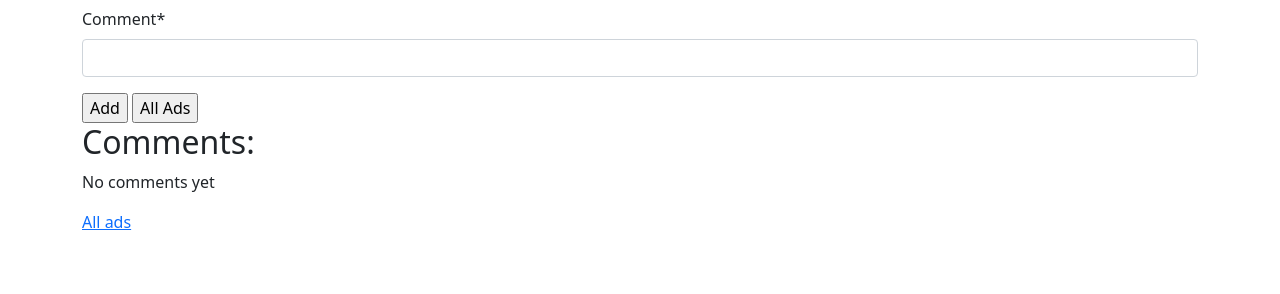
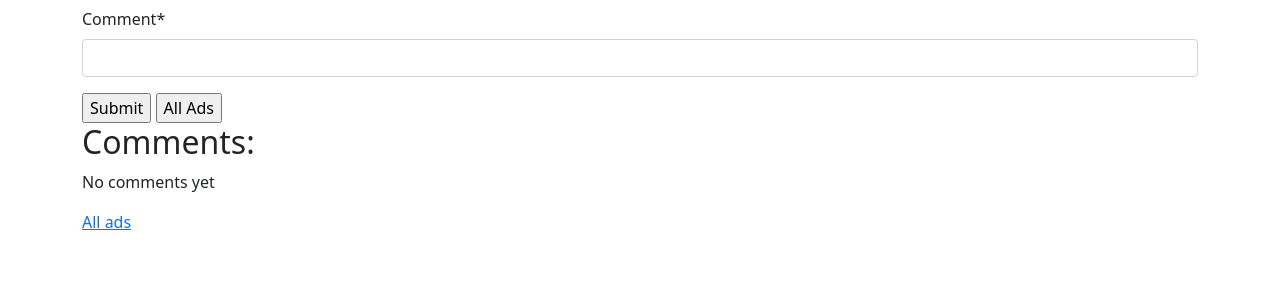
Before and after one commit to sagargoel2907/mysite, a Django app: template ads/templates/ads/ad_detail.html in a window 1280 px wide. Shown: the part 151-445 px from the top of the page. Run offline with Django 4.2, Linux system fonts and the light colour scheme; the template is opened without the code that fills it: values that come from a table or form of the project are taken from there, others are empty; some libraries are stand-ins or nearby versions.

Commit message:
change commentform submit button text

```diff
--- a/ads/templates/ads/ad_detail.html
+++ b/ads/templates/ads/ad_detail.html
@@ -22,7 +22,7 @@
     <form action="{% url "ads:ad_comment_create" ad.id %}" method="post">
         {% csrf_token %}
         {{commentForm | crispy}}
-        <input type="submit" value="Add">
+        <input type="submit" value="Submit">
         <input type="submit" value="All Ads" onclick="window.location.href='{% url 'ads:all' %}';return false;">
     </form>
 {% endif %}
```
